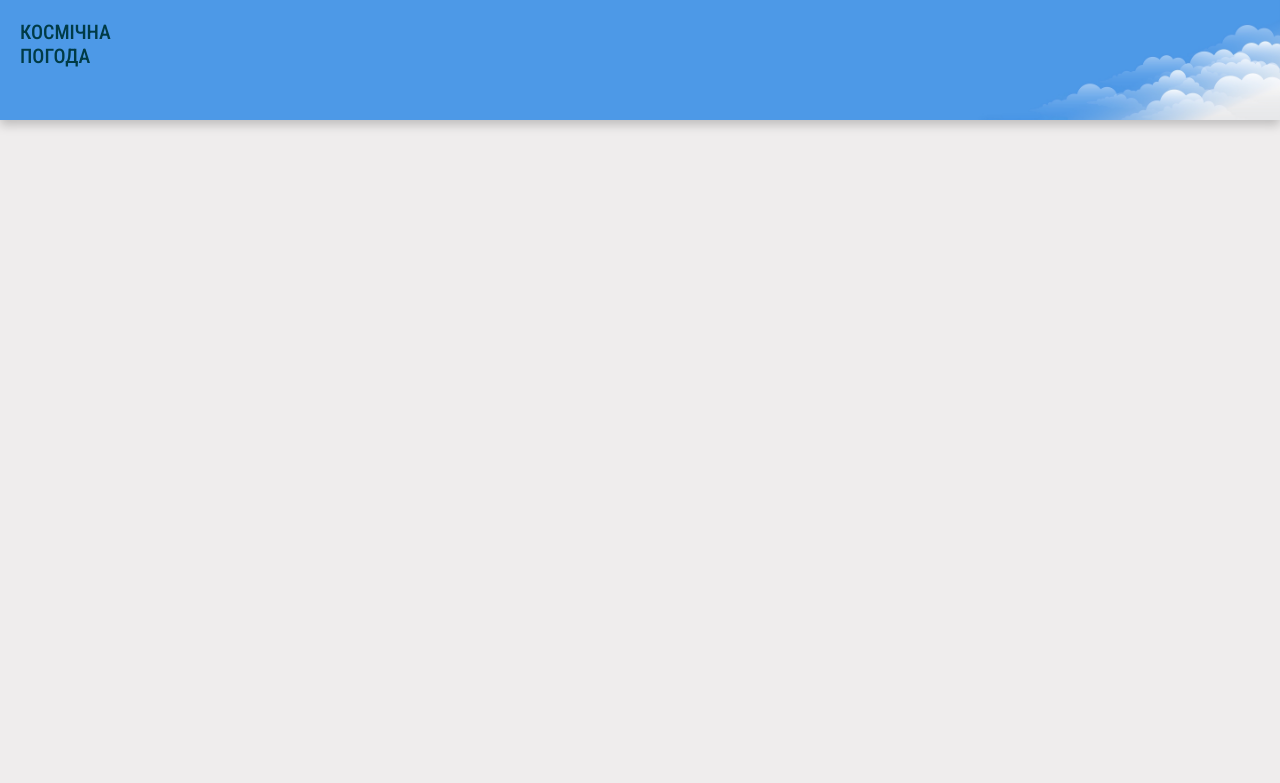
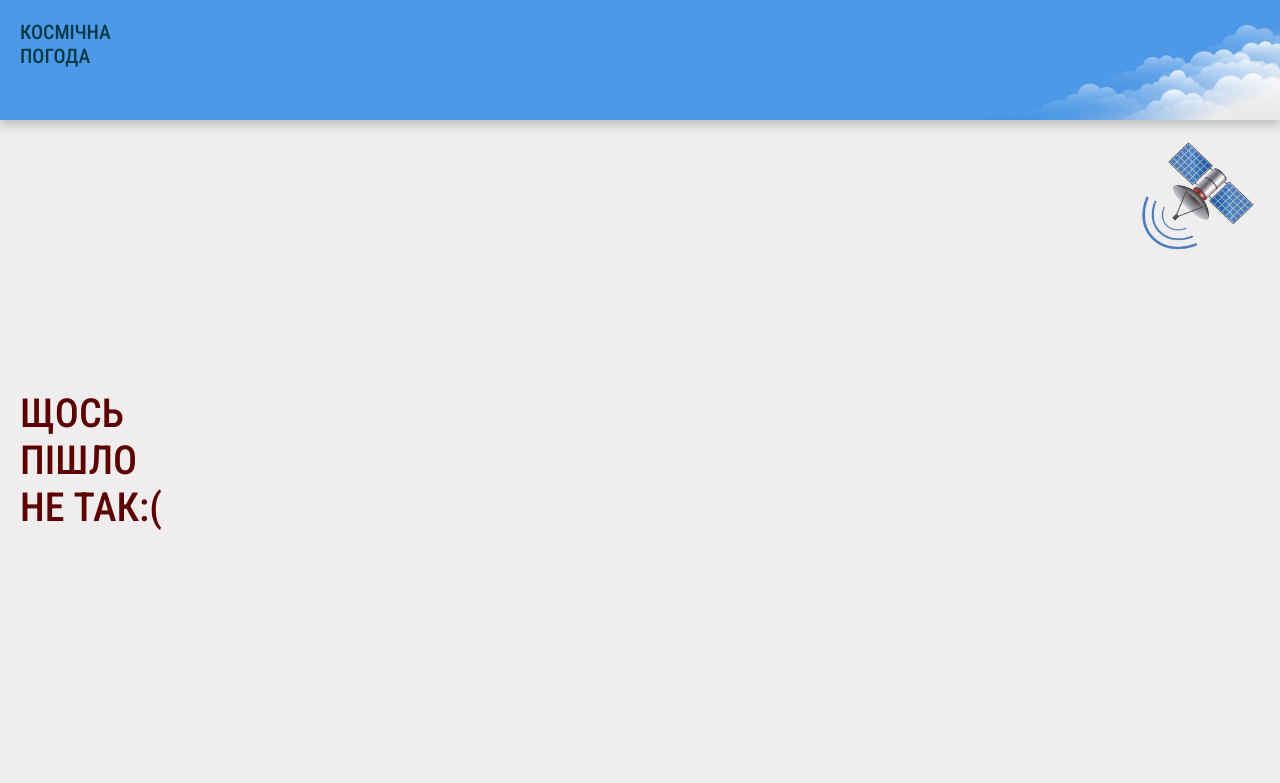
Before and after one commit to drobinskyi/space-weather, a plain HTML site: page index.html in a window 1280 px wide. Drawn offline with Linux system fonts and the light colour scheme; no server answers.

Commit message:
Created page 404

```diff
--- a/index.html
+++ b/index.html
@@ -23,7 +23,18 @@
       </div>
     </header>
     <main>
-      <div class="page-404"></div>
+      <div class="page-404">
+        <div class="left-side-404">
+          <h2 class="message-404">ЩОСЬ<br />ПІШЛО<br />НЕ ТАК&#58;&#40;</h2>
+        </div>
+        <div class="right-side-404">
+          <img
+            class="blue-satellite"
+            src="content/images/blue-satellite.png"
+            alt="blue satellite"
+          />
+        </div>
+      </div>
       <div class="page-meteoagent">
         <iframe
           class="meteoagent-widget"
--- a/style.css
+++ b/style.css
@@ -52,13 +52,45 @@ body {
   color: #003b46;
 }
 
+/* Головний блок */
+main {
+  width: 100%;
+  height: calc(100vh - 120px);
+}
+
 /* Вікно помилки */
 .page-404 {
   width: 100%;
-  height: auto;
+  height: 100%;
   padding: 20px;
   display: flex;
   justify-content: space-between;
+}
+
+.left-side-404 {
+  height: 100%;
+  width: auto;
+  display: flex;
+  align-items: center;
+}
+
+.message-404 {
+  font-size: 40px;
+  font-family: "Roboto Condensed", sans-serif;
+  font-weight: 500;
+  color: #5c0000;
+}
+
+.right-side-404 {
+  height: 100%;
+  width: auto;
+  display: flex;
+  justify-content: end;
+}
+
+.blue-satellite {
+  height: 120px;
+  width: 120px;
 }
 
 /* Meteoagent */
```
